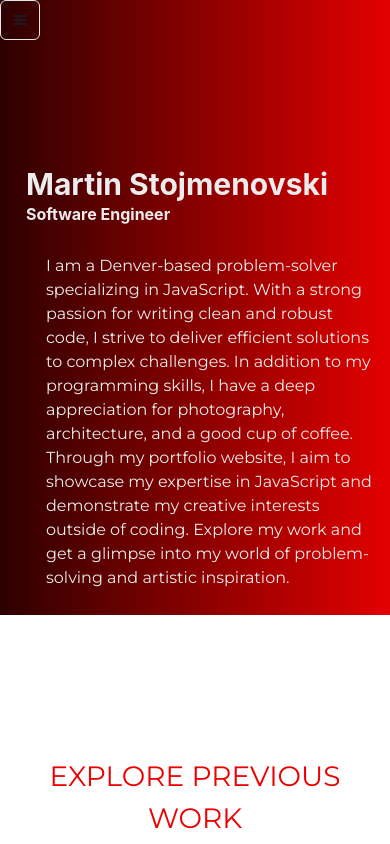
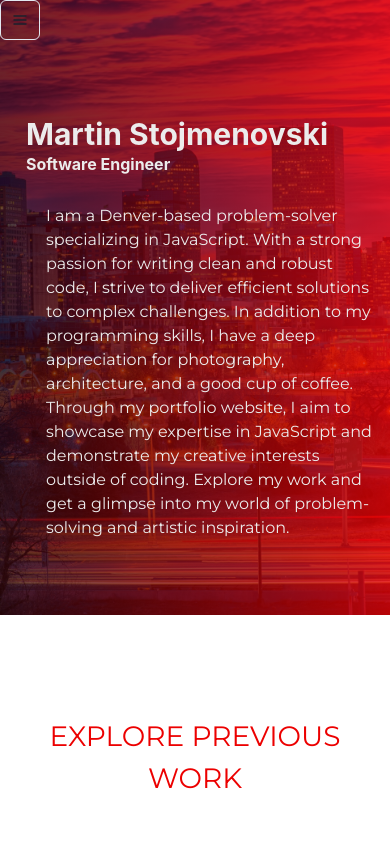
Before and after one commit to martinstojmenovski/Portfolio, a React (Create React App) app: page / in a window 390 px wide. Shown: the top 844 px of the page. Built offline with nearby package versions, Linux system fonts and the light colour scheme.

Commit message:
scrollToSection now locates the wanted offsetTop

```diff
--- a/src/Components/About.js
+++ b/src/Components/About.js
@@ -2,7 +2,7 @@ import './about.css'
 function About({ about }) {
 
   return (
-    <div style={{paddingTop:'80px'}} ref={about}>
+    <div  ref={about}>
     <section  className='ABOUT' id='ABOUT' >
       <div    className='about-page'>
       <div  className="about-text">
--- a/src/Components/Dashboard.jsx
+++ b/src/Components/Dashboard.jsx
@@ -8,11 +8,12 @@ export default function Dashboard({ dashboard }) {
         top: "-100px",
         // width: "100%",
         height: "80vh",
-        // backgroundImage: `url(${Background})` ,
+        backgroundImage: `url(${Background})` ,
         backgroundRepeat: "no-repeat",
         backgroundPosition: "50% 40%",
         backgroundSize: "cover",
         backgroundAttachment: "fixed",
+        // marginBottom: "100px",
     }
     const overlay = {
         position: "absolute",
@@ -20,17 +21,17 @@ export default function Dashboard({ dashboard }) {
         left: "0",
         width: "100%",
         height: "100%",
-        background: "linear-gradient(to right, rgba(45, 0, 0, 1), rgba(227, 0, 0, 1) 100%)",
+        background: "linear-gradient(to right, rgba(45, 0, 0, 0.7), rgba(227, 0, 0, 0.8) 100%)",
         display: "flex",
         alignItems: "center",
     }
     return (
-        <div style={background}>
+        <section style={background}  ref={dashboard}  id='DASHBOARD' className='DASHBOARD'>
             <div style={overlay}>
             <Container position={"sticky"}
-              ref={dashboard}
+
              >
-                <Heading pl={"10px"} pt={"200px"} color={"#ececec"} >
+                <Heading pl={"10px"} pt={"100px"} color={"#ececec"} >
                     Martin Stojmenovski
                 </Heading>
                 <Heading mb={'30px'} pl={"10px"} as='h5' size='sm' color={"#ececec"}>
@@ -48,7 +49,7 @@ export default function Dashboard({ dashboard }) {
                 </Text>
             </Container>
             </div>
-            </div>
+            </section>
 
 
     )
--- a/src/Components/Example.js
+++ /dev/null
@@ -1,14 +0,0 @@
-import { useMediaQuery } from '@chakra-ui/react'
-import { Text } from '@chakra-ui/react'
-
-
-
-export default function Example() {
-    const [isLargerThan1280] = useMediaQuery('(min-width: 480px)')
-
-    return (
-      <Text>
-        {isLargerThan1280 ? 'larger than 480px' : 'smaller than 480px'}
-      </Text>
-    )
-  }
--- a/src/Components/Navigation.js
+++ b/src/Components/Navigation.js
@@ -3,7 +3,6 @@ import About from './About'
 import Project from './Project'
 import Skills from './Skills'
 import Dashboard from './Dashboard'
-import Example from './Example'
 import { useEffect, useRef, useState } from 'react'
 import { Flex } from '@chakra-ui/react'
 import { useMediaQuery,   Menu,
@@ -14,7 +13,7 @@ IconButton} from '@chakra-ui/react'
     import { HamburgerIcon} from '@chakra-ui/icons'
 
 
-function Navigation() {
+export default function Navigation() {
     //useRef declaration for page navigation
     const about = useRef(null)
     const project = useRef(null)
@@ -23,8 +22,9 @@ function Navigation() {
 
     //Page navigation function - overflow hidden to stop page from scrolling
     const scrollToSection = (elementRef) => {
+        console.log(elementRef)
         window.scrollTo({
-            top: elementRef.current.offsetTop,
+            top: elementRef.current.offsetTop - 100,
             behavior: 'smooth'
         })
     }
@@ -55,12 +55,15 @@ function Navigation() {
             if (window.scrollY + 450 >= sectionTop) {
                 current = section.getAttribute('class')
             }
+
         })
+
         navLi.forEach(li => {
             li.style.border = "2px solid transparent"
             if (li.classList.contains(current)) {
                 li.style.border = "2px solid"
             }
+
         })
     }
     window.addEventListener('scroll', makeBorderbox)
@@ -86,7 +89,7 @@ function Navigation() {
                     <li style={{ ...styleList, border: "2px solid" }} className={'DASHBOARD'} onClick={() => scrollToSection(dashboard)} >HOME</li>
                     <li style={styleList} className={'PROJECT'} onClick={() => scrollToSection(project)} >WORK</li>
                     <li style={styleList} className={'ABOUT'} onClick={() => scrollToSection(about)} >ABOUT</li>
-                    <li style={styleList} className={'CONTACT'} onClick={() => scrollToSection(skills)} >CONTACT</li>
+                    <li style={styleList} className={'CONTACT'} onClick={() => scrollToSection(skills)} >CONT-ACT</li>
                 </Flex>
     )
     const mobileMenu = (
@@ -137,10 +140,7 @@ function Navigation() {
             <Project project={project} />
             <About about={about} />
             <Skills skills={skills} />
-            <Example />
         </div>
 
     )
 }
-
-export default Navigation
--- a/src/Components/about.css
+++ b/src/Components/about.css
@@ -4,7 +4,7 @@
     margin: 0 10px 0 5px;
     border-radius: 5px;
     position: relative;
-    top:60vh;
+    /* top:60vh; */
 }
 .about-page {
 
--- a/src/Components/project.css
+++ b/src/Components/project.css
@@ -1,6 +1,6 @@
 #PROJECT{
- position: relative;
- /* top:-100px; */
+ /* position: relative; */
+ /* top:100px; */
   /* box-shadow: 20px 0 0 0 rgba(0,0,0, .7); */
 }
 .projects {
@@ -15,7 +15,7 @@
   text-align: center;
   color: rgb(236, 0, 0);
   font-size: 28px;
-  padding-top:40px;
+
 
 }
 
```
